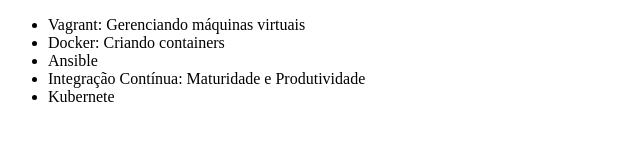
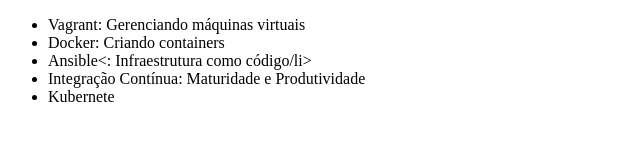
Before and after one commit to barbisliboni/alura-git, a plain HTML site: page index.html in a window 1280 px wide. Shown: the whole page, without its empty margins (0-640 px from the left). Drawn offline with Linux system fonts and the light colour scheme.

Commit message:
Mudando nome do curso de ansible

```diff
--- a/index.html
+++ b/index.html
@@ -8,7 +8,7 @@
     <ul>
         <li>Vagrant: Gerenciando máquinas virtuais</li>
         <li>Docker: Criando containers</li>
-        <li>Ansible</li>
+        <li>Ansible<: Infraestrutura como código/li>
         <li>Integração Contínua: Maturidade e Produtividade</li>
         <li>Kubernete</li>
     </ul>
```
